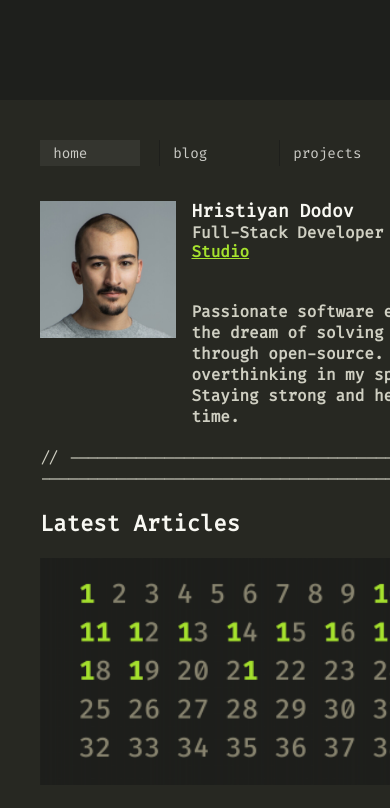
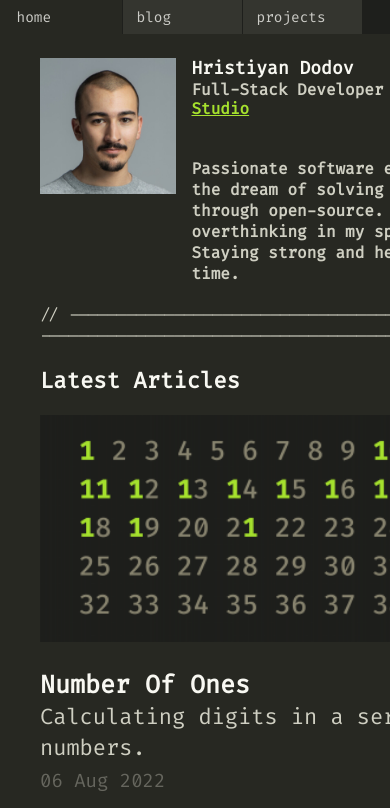
Before and after one commit to GiftCode27/Dodov.dev-Recreate, a plain HTML site: page index.html in a window 390 px wide. Shown: the top 808 px of the page. Drawn offline with Linux system fonts and the light colour scheme.

Commit message:
navbar and responsiveness

```diff
--- a/rstyle.css
+++ b/rstyle.css
@@ -283,15 +283,18 @@ body {
 }
 
 .r-container .r-navbar {
-  width: 100px;
-  padding-bottom: 20px;
-  margin-bottom: 15px;
+  /* width: 100px; */
+  padding-bottom: 0px;
+  margin-bottom: 1.5rem;
   display: flex;
+  flex-direction: row;
   justify-content: flex-start;
   align-items: flex-start;
   padding-left: 0;
   float: left;
-  margin-left: 0;
+  margin-left: -4.4rem;
+  background-color: var(--color-bg);
+  width: 120.7%;
 }
 
 .r-container .r-navbar nav {
@@ -302,21 +305,20 @@ body {
   outline-offset: -1px;
   width: 100%;
   justify-content: flex-start;
-  flex: 100%;
-  float: left;
-  margin-left: 0;
+  /* flex: 100%; */
+  width: fit-content;
 }
 
 .r-container .r-navbar nav a {
   color: var(--color-tab-text);
-  font-size: 1.166666rem;
+  /* font-size: 1.166666rem; */
   text-decoration: none;
-  font-size: 1.1125em;
+  font-size: .9125em;
   font-weight: 500;
   text-align: start;
   min-width: 7.5rem;
-  padding-top: 0.255em;
-  padding-bottom: 0.255em;
+  padding-top: 0.525em;
+  padding-bottom: 0.525em;
   padding-right: 2.32em;
   padding-left: 0.925em;
   border-right: 1px solid var(--color-bg);
@@ -330,13 +332,13 @@ body {
   color: var(--color-tab-text);
 }
 
-.r-container .r-navbar nav a .active {
+.r-container .r-navbar nav .active {
   background-color: var(--color-editor);
-  font-style: italic;
+  /* font-style: italic;
   color: var(--color-tab-text-active);
   padding-right: 0.225em;
   font-weight: 550;
-  font-size: 0.8125em;
+  font-size: 0.8125em; */
 }
 
 header .r-headercontent {
@@ -717,6 +719,8 @@ footer {
 footer .links {
   flex: 60%;
   align-content: left;
+  display: flex;
+  flex-flow: row wrap;
 }
 
 footer .modes {
@@ -726,6 +730,7 @@ footer .modes {
 footer .links ul {
   justify-content: space-between;
   display: flex;
+  flex-flow: row wrap;
   gap: 30px;
   float: left;
 }
@@ -827,6 +832,11 @@ footer .links ul li a:hover {
 @media screen and (min-width: 481px) and (max-width: 768px) {
   .r-container {
     width: 100%;
+    margin-top: 0rem;
+  }
+
+  .r-container .r-navbar{
+    width: 122%;
   }
 
   .r-container .r-navbar nav a {
@@ -942,10 +952,17 @@ footer .links ul li a:hover {
   .r-container {
     width: 150%;
     padding: 40px;
+    margin-top: 0rem;
+  }
+
+  .r-container .r-navbar{
+    width: 114%;
+    margin-top: -2.5rem;
+    margin-left: -2.3rem;
   }
 
   .r-container .r-navbar nav a {
-    font-size: 0.89rem;
+    font-size: 0.9rem;
   }
 
   /* header .r-headercontent {
@@ -1101,7 +1118,22 @@ footer .links ul li a:hover {
     font-size: 16px;
   }
 
+  footer {
+    flex-direction: column;
+    gap: 1rem;
+  }
+  footer .links ul{
+    flex-direction: column;
+    gap: 2px;
+  }
+  footer .links ul li{
+    list-style-type: none;
+  }
   footer .links ul li a {
     font-size: 16px;
   }
+
+  footer .modes{
+    margin-left: -2rem;
+  }
 }
```
